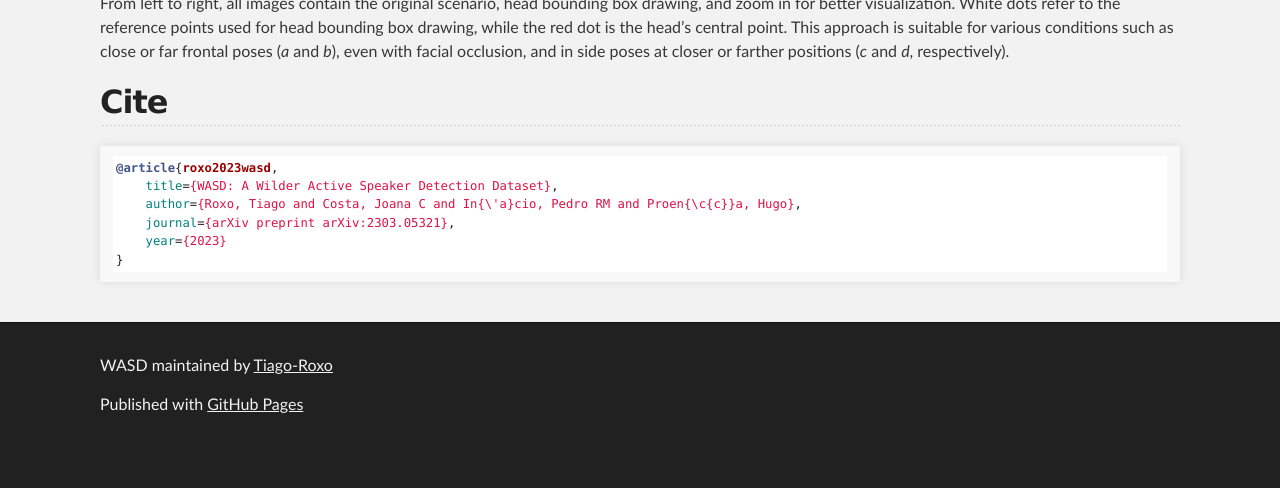
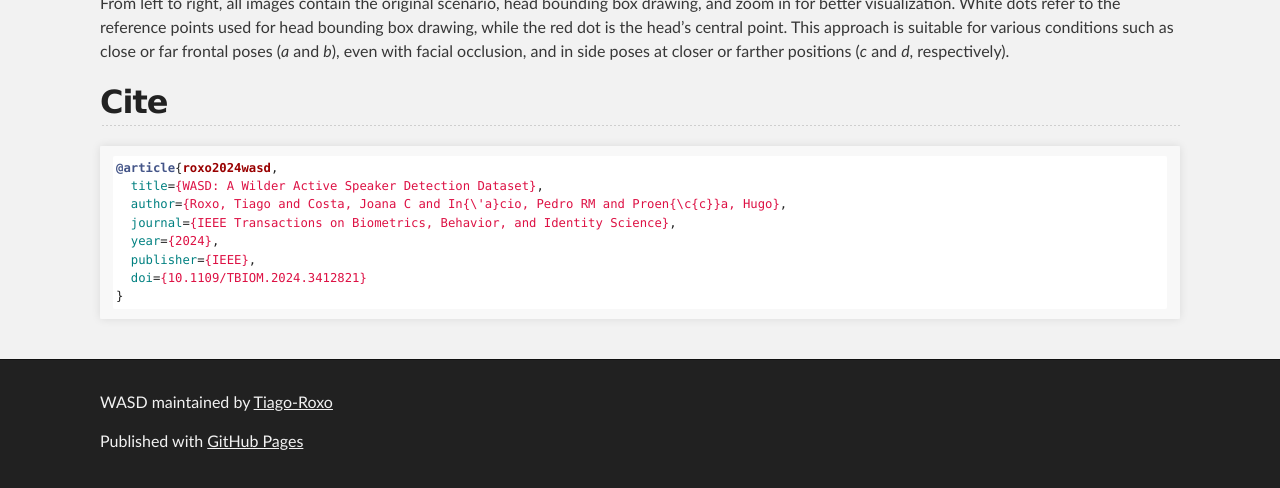
Before and after one commit to Tiago-Roxo/WASD, a Jekyll site: the page built from index.md, in a window 1280 px wide and 900 px high, scrolled down 7569 px, cut to the strip 412-900 px from the top of the window. Built offline with Jekyll 4.4.1, drawn with Linux system fonts in a browser that asks for light colours; before the commit the page ends 8432 px from its top, so only the background shows below that.

Commit message:
Update index.md

````diff
--- a/index.md
+++ b/index.md
@@ -178,10 +178,12 @@
 ## Cite
 
 ```bibtex
-@article{roxo2023wasd,
-    title={WASD: A Wilder Active Speaker Detection Dataset},
-    author={Roxo, Tiago and Costa, Joana C and In{\'a}cio, Pedro RM and Proen{\c{c}}a, Hugo},
-    journal={arXiv preprint arXiv:2303.05321},
-    year={2023}
+@article{roxo2024wasd,
+  title={WASD: A Wilder Active Speaker Detection Dataset},
+  author={Roxo, Tiago and Costa, Joana C and In{\'a}cio, Pedro RM and Proen{\c{c}}a, Hugo},
+  journal={IEEE Transactions on Biometrics, Behavior, and Identity Science},
+  year={2024},
+  publisher={IEEE},
+  doi={10.1109/TBIOM.2024.3412821}
 }
 ```
````
